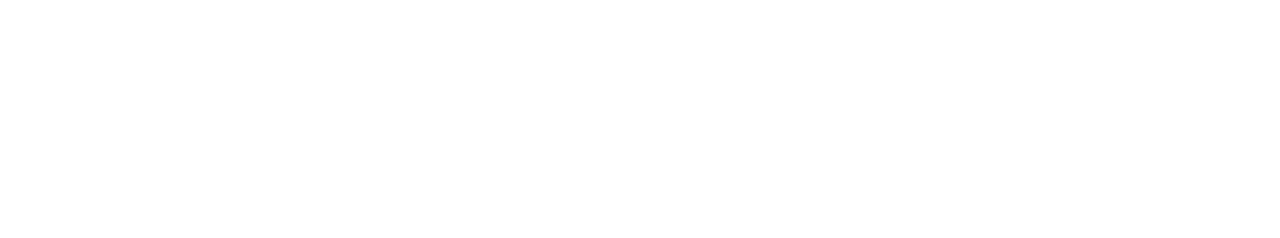
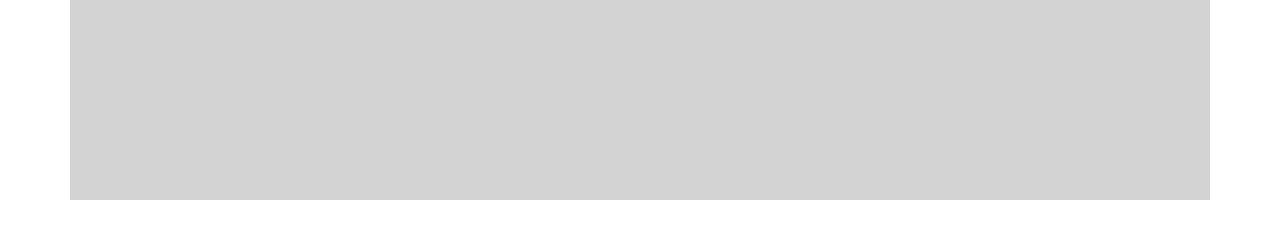
Before and after one commit to hoodaddeveloper/HTML-CSS-Mini-Project-4, a plain HTML site: page index.html in a window 1280 px wide. Drawn offline with nearby package versions, Linux system fonts and the light colour scheme.

Commit message:
added some styles

```diff
--- a/index.html
+++ b/index.html
@@ -6,16 +6,21 @@
   <!-- Required meta tags -->
   <meta charset="utf-8" />
   <meta name="viewport" content="width=device-width, initial-scale=1, shrink-to-fit=no" />
-
   <!-- Font Awesome -->
   <script src="https://kit.fontawesome.com/834a4baf09.js" crossorigin="anonymous"></script>
-
+  <!-- Styles -->
+  <link rel="stylesheet" href="style.css">
   <!-- Bootstrap CSS v5.2.1 -->
   <link href="https://cdn.jsdelivr.net/npm/bootstrap@5.3.2/dist/css/bootstrap.min.css" rel="stylesheet"
     integrity="sha384-T3c6CoIi6uLrA9TneNEoa7RxnatzjcDSCmG1MXxSR1GAsXEV/Dwwykc2MPK8M2HN" crossorigin="anonymous" />
 </head>
 
 <body>
+  <div class="container">
+    <div class="box1"></div>
+    <div class="box2"></div>
+  </div>
+
   <!-- Bootstrap JavaScript Libraries -->
   <script src="https://cdn.jsdelivr.net/npm/@popperjs/core@2.11.8/dist/umd/popper.min.js"
     integrity="sha384-I7E8VVD/ismYTF4hNIPjVp/Zjvgyol6VFvRkX/vR+Vc4jQkC+hVqc2pM8ODewa9r"
--- a/style.css
+++ b/style.css
@@ -0,0 +1,5 @@
+.container {
+  width: 500px;
+  height: 200px;
+  background-color: #d3d3d3;;
+}
```
